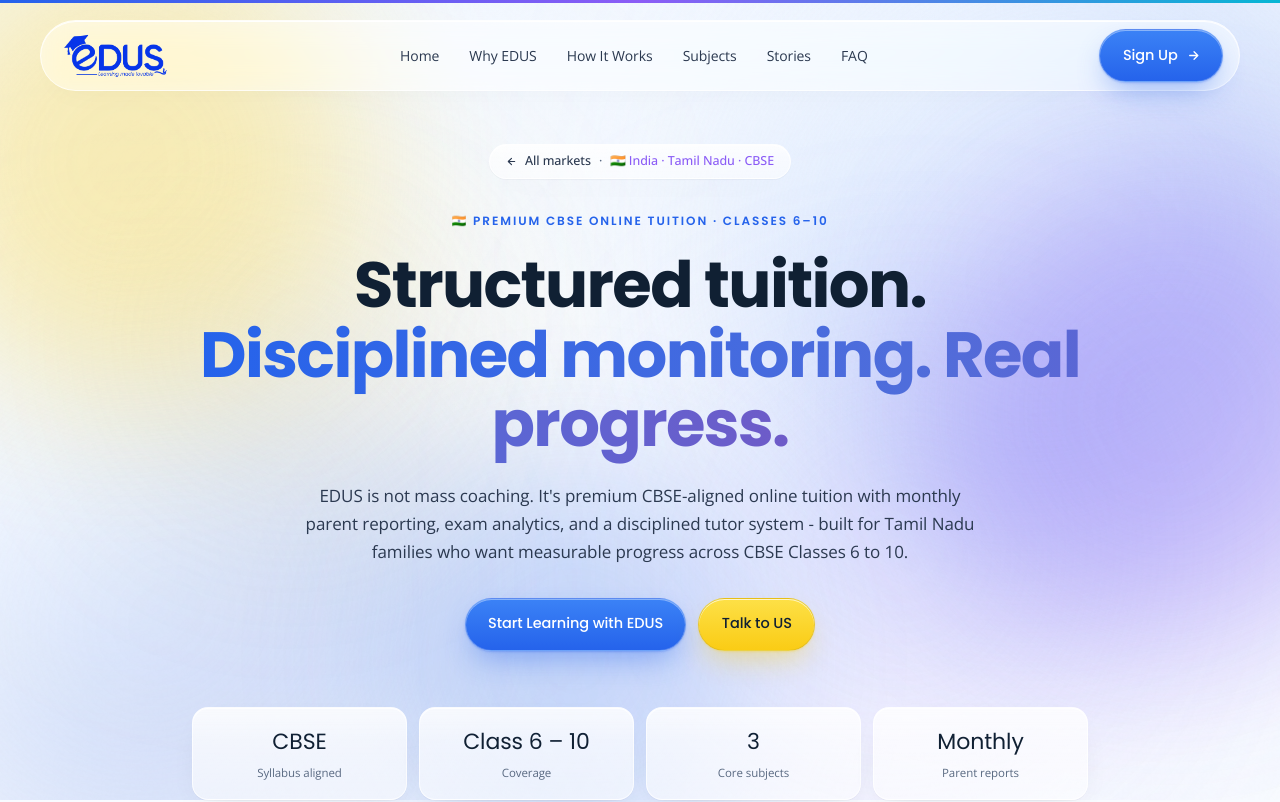
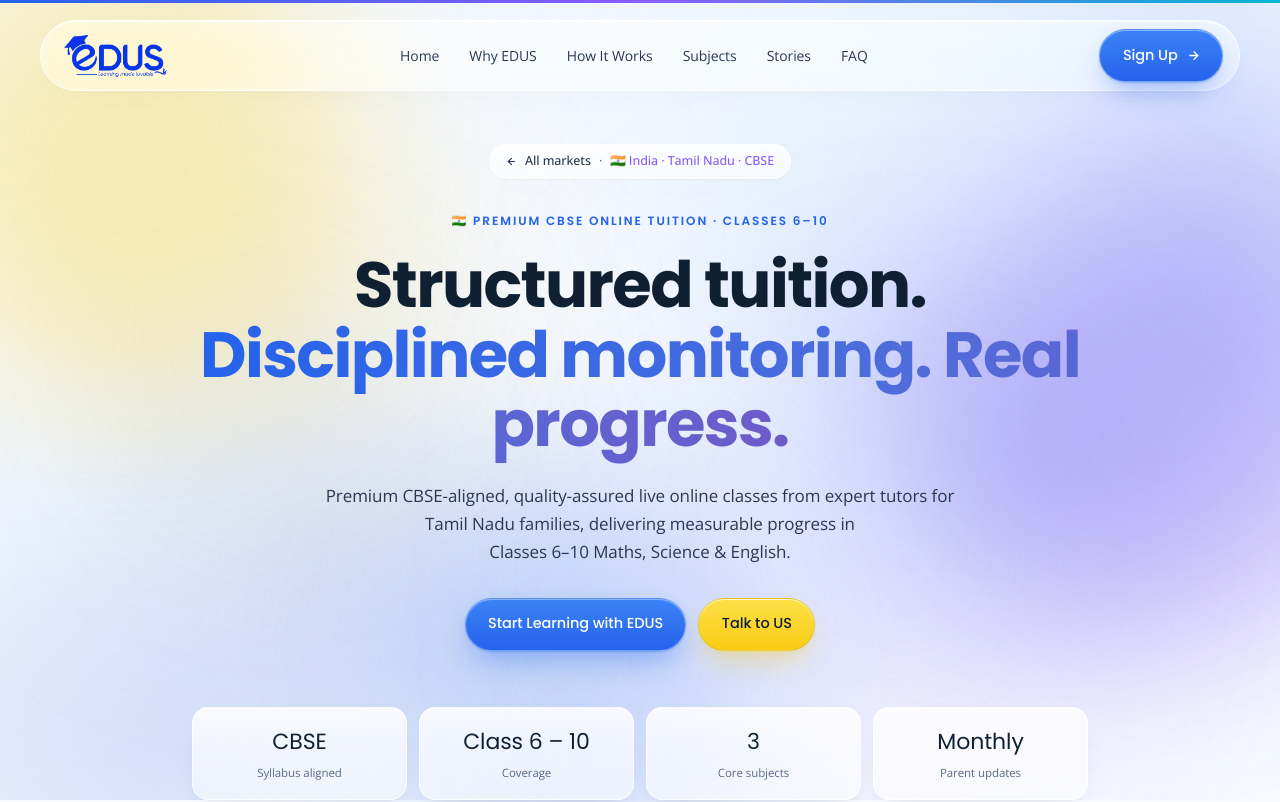
Before and after one commit to edustutor/edusmainwebsite, a Next.js app: page /in in a window 1280 px wide. Shown: the top 802 px of the page. Built offline with nearby package versions, Linux system fonts and the light colour scheme.

Commit message:
fix: improve description clarity and update terminology for parent communication

```diff
--- a/app/in/page.tsx
+++ b/app/in/page.tsx
@@ -61,9 +61,9 @@
               Structured tuition. <em>Disciplined monitoring. Real progress.</em>
             </h1>
             <p className="text-[#2B3950] text-[17px] mt-6 leading-[1.65] max-w-2xl mx-auto">
-              EDUS is not mass coaching. It's premium CBSE-aligned online tuition with monthly parent
-              reporting, exam analytics, and a disciplined tutor system - built for Tamil Nadu
-              families who want measurable progress across CBSE Classes 6 to 10.
+              Premium CBSE-aligned, quality-assured live online classes from expert tutors for Tamil Nadu families, delivering measurable progress in
+              <br />
+              Classes 6–10 Maths, Science &amp; English.
             </p>
             <div className="mt-8 flex flex-wrap justify-center gap-3" data-anim="3">
               <a href="https://signup.edustutor.com/" target="_blank" rel="noopener noreferrer" className="btn btn-primary">Start Learning with EDUS</a>
@@ -77,7 +77,7 @@
               { k: "CBSE", v: "Syllabus aligned" },
               { k: "Class 6 – 10", v: "Coverage" },
               { k: "3", v: "Core subjects" },
-              { k: "Monthly", v: "Parent reports" },
+              { k: "Monthly", v: "Parent updates" },
             ].map((s, i) => (
               <div key={i} className="glass rounded-2xl px-5 py-4 text-center">
                 <p className="font-[family-name:var(--font-display)] font-700 text-[22px] tnum text-[#102033]">{s.k}</p>
```
